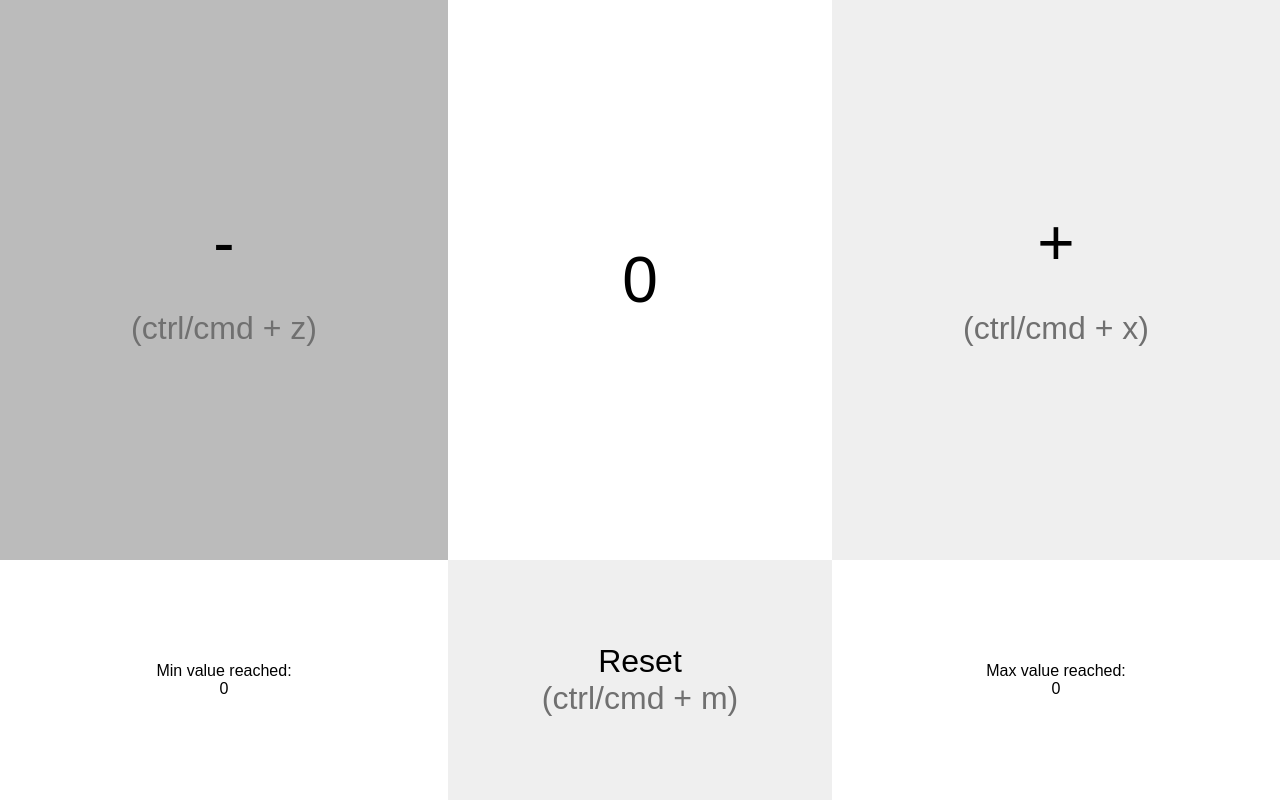
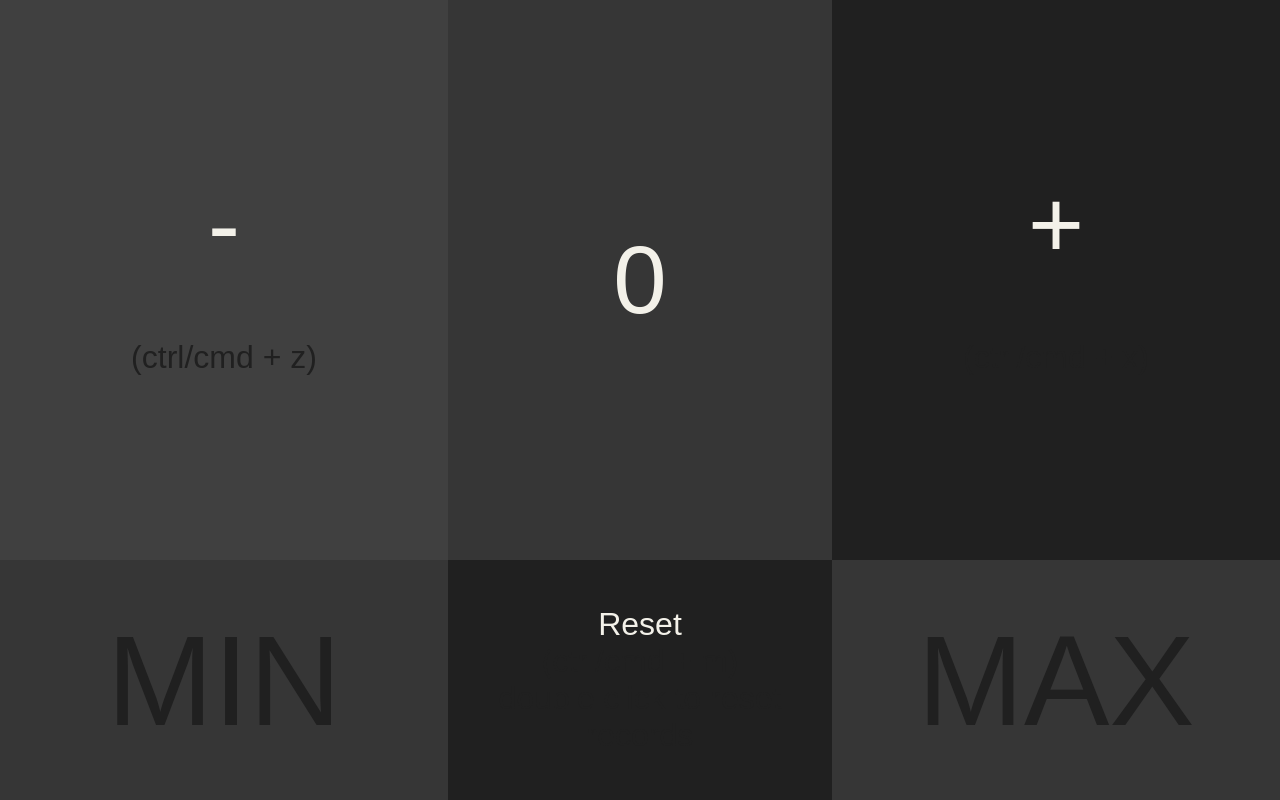
Before and after one commit to paolodellorti/JS-Basic-Project, a plain HTML site: page index.html in a window 1280 px wide. Drawn offline with Linux system fonts and the light colour scheme.

Commit message:
ho aggiunto doppio clck per rst records e scritte a scomparsa

```diff
--- a/index.html
+++ b/index.html
@@ -14,9 +14,9 @@
     </div>
 
     <div class="recordContainer">
-      <div class="recordMin"></div>
-      <button class="resetButton">Reset<br><span class="keyboard">(ctrl/cmd + m)</span></button>
-      <div class="recordMax"></div>
+      <div class="recordMin"><div class="bgWrite">MIN</div><span class="min"></span></div>
+      <button class="resetButton">Reset<br><span class="keyboard">(ctrl/cmd + m)<br>double click to reset records</span></button>
+      <div class="recordMax"><div class="bgWrite">MAX</div><span class="max"></span></div>
     </div>
 
     <script type="text/javascript" src="script.js">
--- a/script.js
+++ b/script.js
@@ -1,8 +1,8 @@
 let add = document.querySelector(".add")
 let counter = document.querySelector(".counter")
 let subtract = document.querySelector(".subtract")
-let recordMax = document.querySelector(".recordMax")
-let recordMin = document.querySelector(".recordMin")
+let recordMax = document.querySelector(".max")
+let recordMin = document.querySelector(".min")
 let resetButton = document.querySelector(".resetButton")
 
 
@@ -22,7 +22,9 @@ document.addEventListener('keydown', function(event) {
   if (event.code == 'KeyX' && (event.ctrlKey || event.metaKey)) {
     ++display
     updateDisplay()
-    stop()
+    if (display == 42) {
+      stop()
+    }
   }
 })
 
@@ -36,7 +38,9 @@ document.addEventListener('keydown', function(event) {
   if (event.code == 'KeyZ' && (event.ctrlKey || event.metaKey)) {
     --display
     updateDisplay()
-    stop()
+    if (display == -42) {
+      stop()
+    }
   }
 })
 
@@ -50,17 +54,24 @@ document.addEventListener('keydown', function(event) {
   }
 })
 
+resetButton.addEventListener('dblclick', ()=>{
+  recordMax.innerHTML = ""
+  recordMin.innerHTML = ""
+  min = 0
+  max = 0
+})
+
 function updateDisplay() {
   counter.innerHTML = display
 
-  if (max <= display) {
+  if (max < display) {
     max = display
-    recordMax.innerHTML = "Max value reached:<br>" + max
+    recordMax.innerHTML = max
   }
 
-  if (min >= display) {
+  if (min > display) {
     min = display
-    recordMin.innerHTML = "Min value reached:<br>" + min
+    recordMin.innerHTML = min
   }
 }
 
@@ -71,12 +82,12 @@ function reset() {
 
 function stop() {
   if (display == -42) {
-    alert("-42!! Heeey you reach the answer to the ultimate question of Life, the universe, and everything... Better start again!")
+    alert("Heeey you reach 42!! The answer to the ultimate question of Life, the universe, and everything... Better start again!")
     reset()
   }
 
   if (display == 42) {
-    alert("42!! Heeey you reach the answer to the ultimate question of Life, the universe, and everything... Better start again!")
+    alert("Heeey you reach 42!! The answer to the ultimate question of Life, the universe, and everything... Better start again!")
     reset()
   }
 }
--- a/styles.css
+++ b/styles.css
@@ -3,13 +3,13 @@
   margin: 0;
   padding: 0;
   font-family: sans-serif;
+  color: #f3f1e9;
 }
 
 .container {
   height: 70vh;
   display: flex;
   justify-content: space-between;
-  align-items: center;
 }
 
 .recordContainer {
@@ -21,21 +21,27 @@
 
 .add,
 .subtract {
-  font-size: 4rem;
+  font-size: 6rem;
   width: 35%;
   height: 100%;
   border: none;
+}
+
+.add,
+.subtract,
+.resetButton {
+  background-color: #202020;
 }
 
 .add:hover,
 .subtract:hover,
 .resetButton:hover {
   cursor: pointer;
-  background-color: #bbb;
+  background-color: #404040;
 }
 
 .counter {
-  font-size: 4rem;
+  font-size: 6rem;
   height: 100%;
   width: 30%;
   display: flex;
@@ -45,7 +51,7 @@
 
 .keyboard {
   font-size: 2rem;
-  color: #707070
+  color: #202020;
 }
 
 .recordMin,
@@ -61,7 +67,7 @@
 .counter,
 .recordMin,
 .recordMax {
-  background-color: #fff;
+  background-color: #363636;
 }
 
 .resetButton {
@@ -70,3 +76,15 @@
   border: none;
   font-size: 2rem;
 }
+
+.bgWrite {
+  position: absolute;
+  color: #202020;
+  font-size: 8rem;
+}
+
+.min,
+.max {
+  z-index: 10;
+  font-size: 3rem;
+}
```
